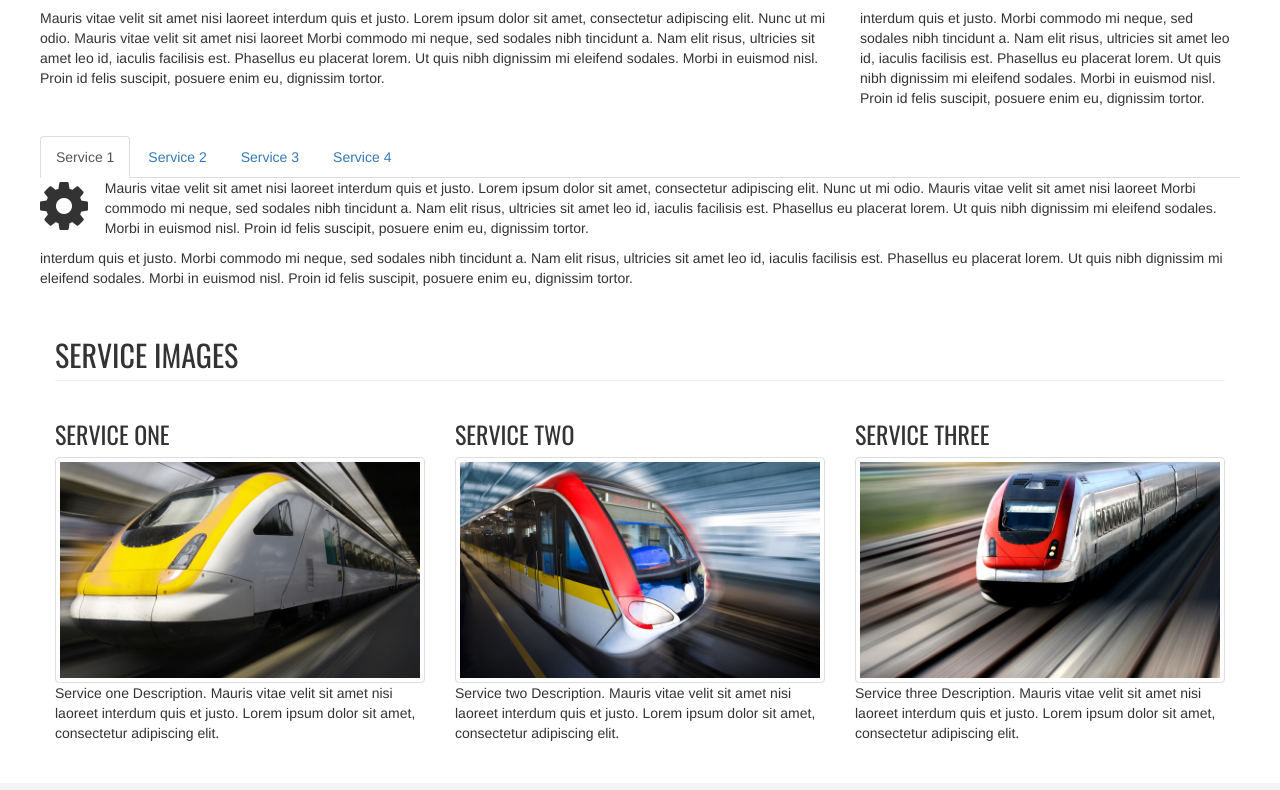
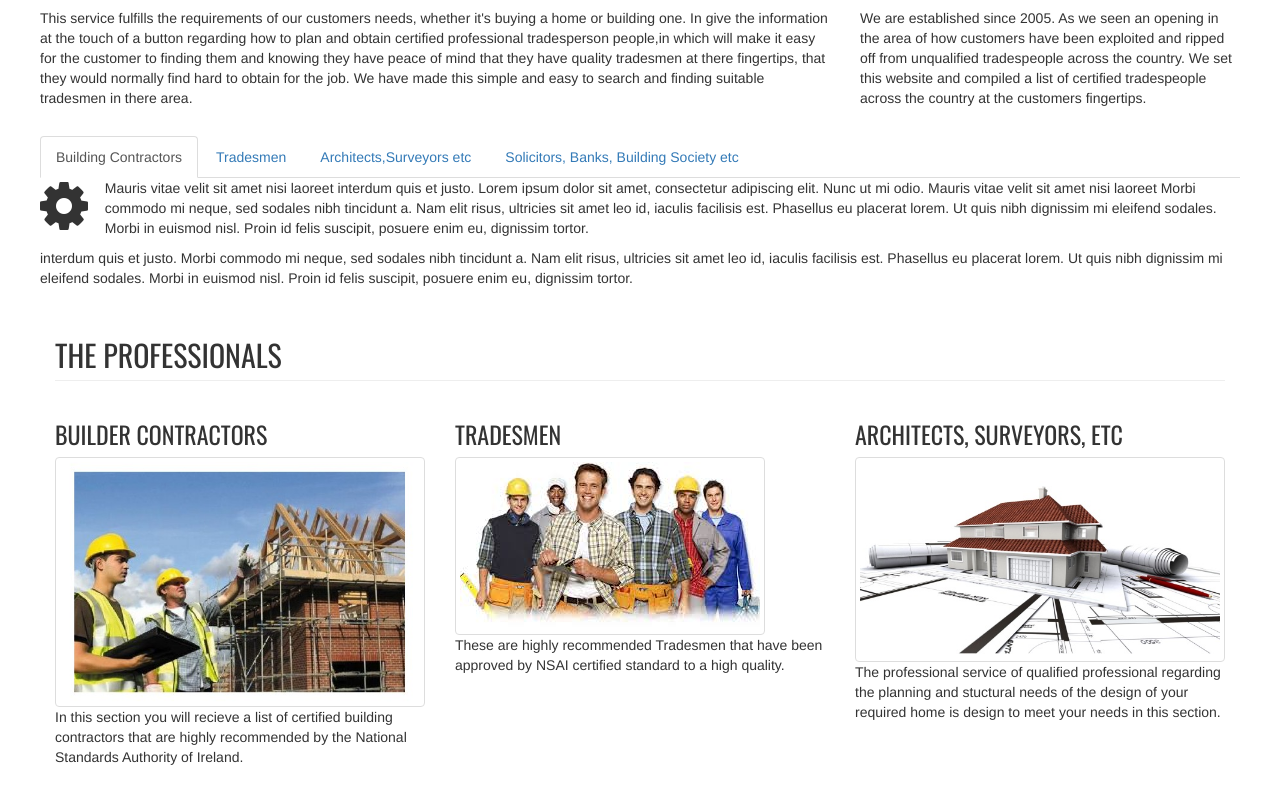
Before and after one commit to EndaMoore/Test, a plain HTML site: page business_theme/services.html in a window 1280 px wide. Shown: the part 661-1451 px from the top of the page. Drawn offline with nearby package versions, Linux system fonts and the light colour scheme.

Commit message:
Add New Images

```diff
--- a/business_theme/services.html
+++ b/business_theme/services.html
@@ -41,7 +41,7 @@
 
       <section class="section-title">
           <div class="container">
-              <h1>services<small>What Do We Do ?</small></h1>
+              <h1>services<small> What Do We Do ?</small></h1>
           </div>
       </section> <!-- section 1 ends -->
 
@@ -61,13 +61,13 @@
                   </div>
                       <div class="row">
                   <div class="col-md-8">
-                      <h2 class="page-header">Our Service</h2>
-                      <p>Mauris vitae velit sit amet nisi laoreet interdum quis et justo. Lorem ipsum dolor sit amet, consectetur adipiscing elit. Nunc ut mi odio. Mauris vitae velit sit amet nisi laoreet Morbi commodo mi neque, sed sodales nibh tincidunt a. Nam elit risus, ultricies sit amet leo id, iaculis facilisis est. Phasellus eu placerat lorem. Ut quis nibh dignissim mi eleifend sodales. Morbi in euismod nisl. Proin id felis suscipit, posuere enim eu, dignissim tortor. </p>
+                      <h2 class="page-header">Our Professional Services</h2>
+                      <p>This service fulfills the requirements of our customers needs, whether it's buying a home or building one. In give the information at the touch of a button regarding how to plan and obtain certified professional tradesperson people,in which will make it easy for the customer to finding them and knowing they have peace of mind that they have quality tradesmen at there fingertips, that they would normally find hard to obtain for the job. We have made this simple and easy to search and finding suitable tradesmen in there area.  </p>
 
                   </div>
                   <div class="col-md-4">
-                      <h2 class="page-header">More About Us</h2>
-                      <p> interdum quis et justo. Morbi commodo mi neque, sed sodales nibh tincidunt a. Nam elit risus, ultricies sit amet leo id, iaculis facilisis est. Phasellus eu placerat lorem. Ut quis nibh dignissim mi eleifend sodales. Morbi in euismod nisl. Proin id felis suscipit, posuere enim eu, dignissim tortor. </p>
+                      <h2 class="page-header">About Us</h2>
+                      <p> We are established since 2005. As we seen an opening in the area of  how customers have been exploited and ripped off from unqualified tradespeople across the country. We set this website and compiled a list of certified tradespeople across the country at the customers fingertips.    </p>
                   </div>
               </div>
               </div>
@@ -75,10 +75,10 @@
                       <div>
                           <!-- Service Nav tabs -->
                           <ul class="nav nav-tabs" role="tablist">
-                            <li role="presentation" class="active"><a href="#home" aria-controls="home" role="tab" data-toggle="tab">Service 1</a></li>
-                            <li role="presentation"><a href="#profile" aria-controls="profile" role="tab" data-toggle="tab">Service 2</a></li>
-                            <li role="presentation"><a href="#messages" aria-controls="messages" role="tab" data-toggle="tab">Service 3</a></li>
-                            <li role="presentation"><a href="#settings" aria-controls="settings" role="tab" data-toggle="tab">Service 4</a></li>
+                            <li role="presentation" class="active"><a href="#home" aria-controls="home" role="tab" data-toggle="tab">Building Contractors</a></li>
+                            <li role="presentation"><a href="#profile" aria-controls="profile" role="tab" data-toggle="tab">Tradesmen</a></li>
+                            <li role="presentation"><a href="#messages" aria-controls="messages" role="tab" data-toggle="tab">Architects,Surveyors etc</a></li>
+                            <li role="presentation"><a href="#settings" aria-controls="settings" role="tab" data-toggle="tab">Solicitors, Banks, Building Society etc</a></li>
                           </ul>
 
                           <!-- Tab panes -->
@@ -113,22 +113,22 @@
 
                   <div class="row">
                   <div class="col-md-12">
-                      <h2 class="page-header">Service Images</h2>
+                      <h2 class="page-header">The Professionals</h2>
                   </div>
                   <div class="col-md-4">
-                      <h3>Service One</h3>
-                      <img class="img-responsive img-thumbnail" src="img/train1.jpg">
-                      <p>Service one Description. Mauris vitae velit sit amet nisi laoreet interdum quis et justo. Lorem ipsum dolor sit amet, consectetur adipiscing elit.</p>
+                      <h3>Builder Contractors</h3>
+                      <img class="img-responsive img-thumbnail" src="img/contractors.jpg">
+                      <p>In this section you will recieve a list of certified building contractors that are highly recommended by the National Standards Authority of Ireland.</p>
                   </div>
                   <div class="col-md-4">
-                      <h3>Service Two</h3>
-                      <img class="img-responsive img-thumbnail" src="img/train2.jpg">
-                      <p>Service two Description. Mauris vitae velit sit amet nisi laoreet interdum quis et justo. Lorem ipsum dolor sit amet, consectetur adipiscing elit.</p>
+                      <h3>Tradesmen</h3>
+                      <img class="img-responsive img-thumbnail" src="img/tradesmen.jpg">
+                      <p>These are highly recommended Tradesmen that have been approved by NSAI  certified standard to a high quality.</p>
                   </div>
                   <div class="col-md-4">
-                      <h3>Service Three</h3>
-                      <img class="img-responsive img-thumbnail" src="img/train3.jpg">
-                      <p>Service three Description. Mauris vitae velit sit amet nisi laoreet interdum quis et justo. Lorem ipsum dolor sit amet, consectetur adipiscing elit.</p>
+                      <h3>Architects, Surveyors, etc</h3>
+                      <img class="img-responsive img-thumbnail" src="img/architects.jpg">
+                      <p>The professional service of qualified professional regarding the planning and stuctural needs of the design of your required home is design to meet your needs in this section.</p>
                   </div>
                   </div>
               </div>
```
Also changed, not shown: business_theme/img/architects.jpg (added), business_theme/img/contractors.jpg (added), business_theme/img/solicitor.jpg (added), business_theme/img/tradesmen.jpg (added).
